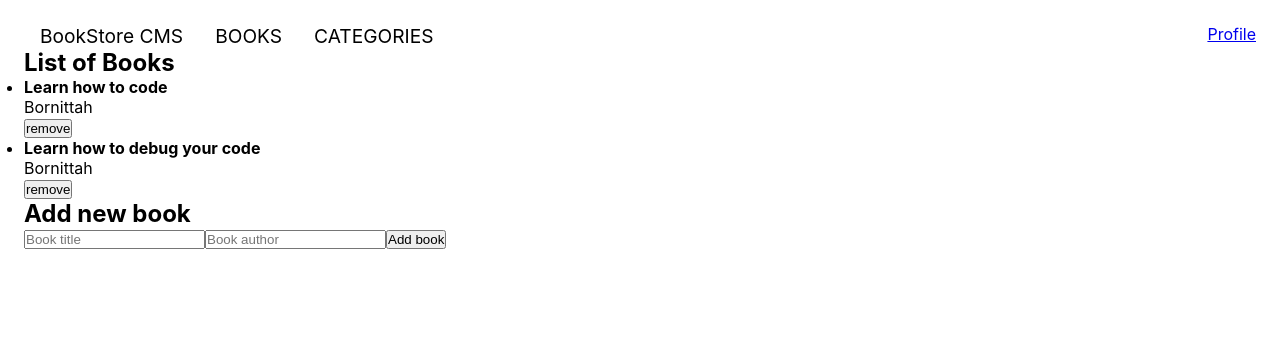
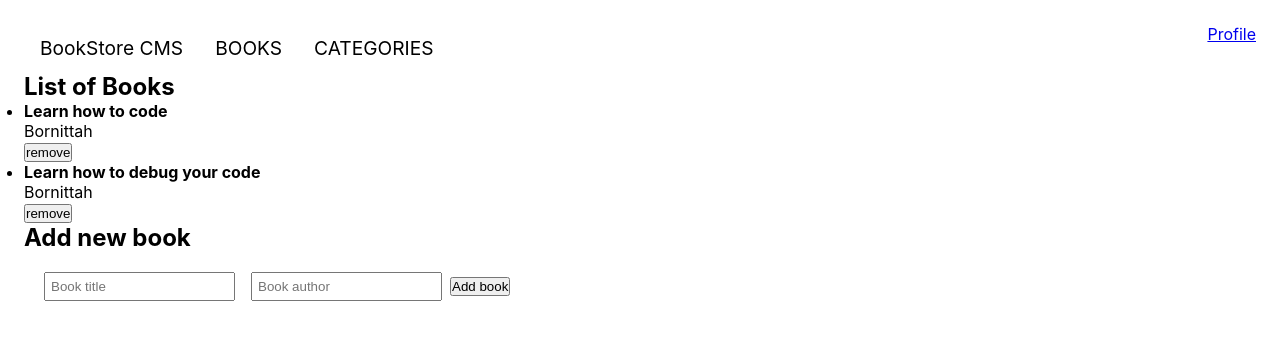
Before and after one commit to Bornittah/book-store, a React (Create React App) app: page / in a window 1280 px wide. Shown: the top 340 px of the page. Built offline with nearby package versions, Linux system fonts and the light colour scheme.

Commit message:
Add styles

```diff
--- a/src/App.css
+++ b/src/App.css
@@ -29,6 +29,7 @@ main {
 
 .navbar {
   list-style-type: none;
+  padding: 12px 0;
 }
 
 .nav-link {
@@ -41,3 +42,33 @@ main {
   color: inherit;
   font-size: 1.2rem;
 }
+
+.logo {
+  color: #0290ff;
+}
+
+.btn {
+  background-color: #0290ff;
+  color: #fff;
+  border: none;
+  outline: none;
+  padding: 5px;
+}
+
+form {
+  margin: 12px;
+}
+
+form input {
+  margin: 8px;
+  padding: 5px;
+  outline: none;
+}
+
+.book-list {
+  margin: 15px;
+}
+
+.book-list li {
+  margin: 6px 0;
+}
```
